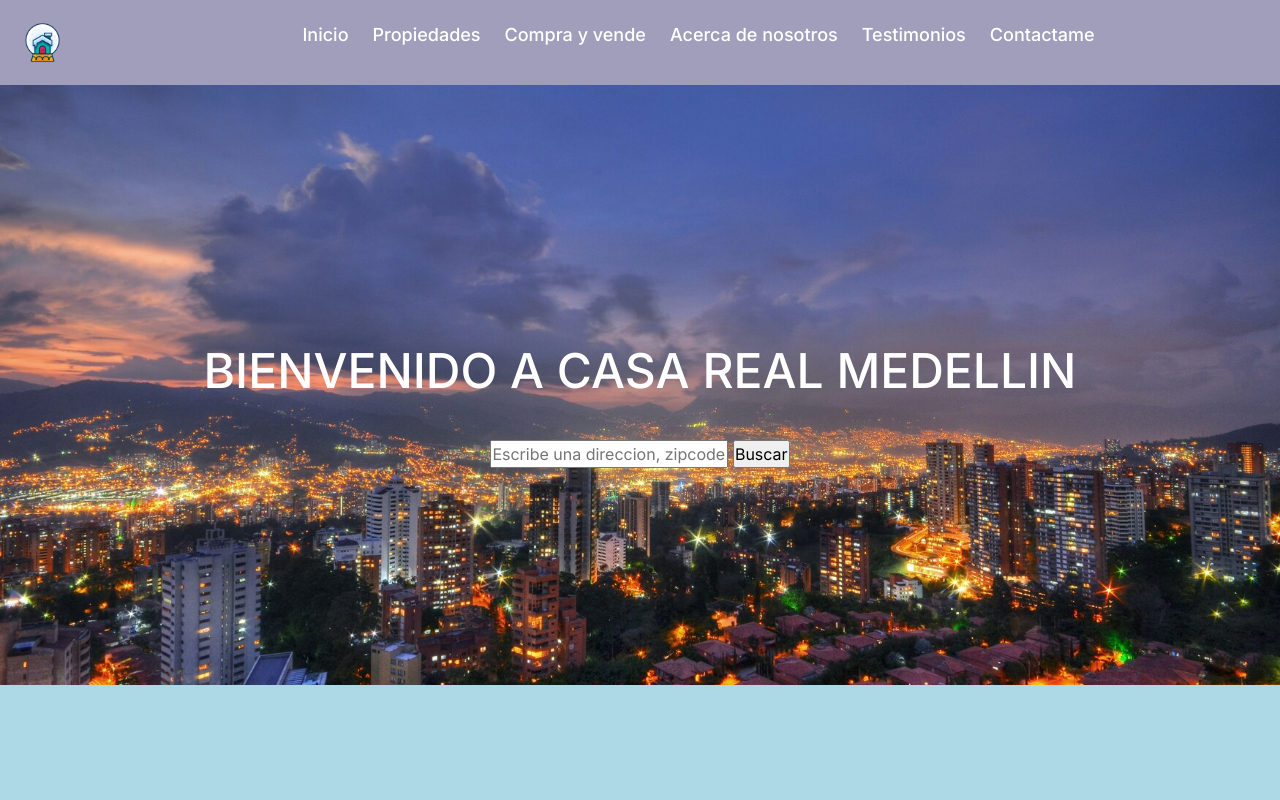
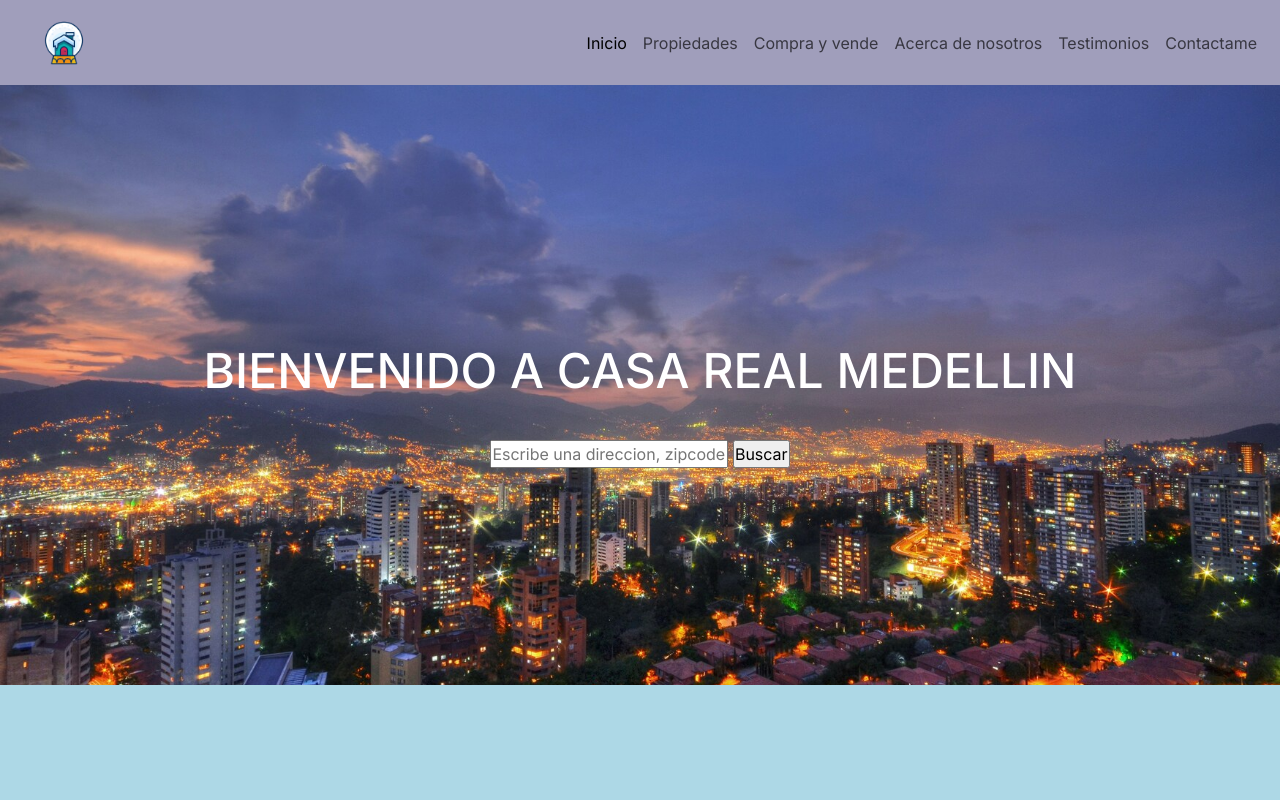
Before and after one commit to manshink/PF-Roldan, a plain HTML site: page index.html in a window 1280 px wide. Shown: the top 800 px of the page. Drawn offline with nearby package versions, Linux system fonts and the light colour scheme.

Commit message:
Agregar boostrap header y footer a Index.html

```diff
--- a/index.html
+++ b/index.html
@@ -13,18 +13,40 @@
 </head>
 <body>
     <header>
-        <img src="imagenes\casa-logo.png" alt="Casa Real Logo" class="logo">
-        <nav>
-            <ul>
-                <li class="list-item"><a href="index.html">Inicio</a></li>
-                <li class="list-item"><a href="./paginas/propiedades.html">Propiedades</a></li>
-                <li class="list-item"><a href="./paginas/compra-y-vende.html">Compra y vende</a></li>
-                <li class="list-item"><a href="./paginas/acerca-de-nosotros.html">Acerca de nosotros</a></li>
-                <li class="list-item"><a href="./paginas/testimonios.html">Testimonios</a></li>
-                <li class="list-item"><a href="./paginas/contactame.html">Contactame</a></li>
-            </ul>
-            </div>
-        </nav>
+        <nav class="col-12 navbar navbar-expand-lg ">
+            <div class="container-fluid">
+                <button class="navbar-toggler" type="button" data-bs-toggle="collapse" data-bs-target="#navbarNav" aria-controls="navbarNav" aria-expanded="false" aria-label="Toggle navigation">
+                  <span class="navbar-toggler-icon"></span>
+                </button>
+                <div class="collapse navbar-collapse" id="navbarNav">
+                    <div class="col container" >
+                        <a class="navbar-brand" href="#">
+                          <img src="../imagenes/casa-logo.png" alt="Casa Real Logo" width="50" height="50">
+                        </a>
+                    </div>
+                    <ul class="navbar-nav">
+                        <li class="nav-item">
+                        <a class="nav-link active" aria-current="page" href="index.html">Inicio</a>
+                        </li>
+                        <li class="nav-item">
+                        <a class="nav-link" href="../paginas/propiedades.html">Propiedades</a>
+                        </li>
+                        <li class="nav-item">
+                        <a class="nav-link" href="./paginas/compra-y-vende.html">Compra y vende</a>
+                        </li>
+                        <li class="nav-item">
+                            <a class="nav-link" href="./paginas/acerca-de-nosotros.html">Acerca de nosotros</a>
+                        </li>
+                        <li class="nav-item">
+                            <a class="nav-link" href="./paginas/testimonios.html">Testimonios</a>
+                        </li>
+                        <li class="nav-item">
+                            <a class="nav-link" href="./paginas/contactame.html">Contactame</a>
+                        </li>
+                    </ul>
+                </div>
+              </div>
+          </nav>
     </header>
     <main>
         <section id="hero">
@@ -89,23 +111,40 @@
         </section>
     </main>
     <footer id="footer">
-        <div class="footer-contenedor">
-            <div class="footer-col">
-                <div class="colu-one">
-                    <img src="imagenes\casa-logo.png" alt="Casa Real Logo">
-                </div>
-                <div class="colu-two">
-                    <ul>
-                        <li class="list-item"><a href="index.html">Inicio</a></li>
-                        <li class="list-item"><a href="./paginas/propiedades.html">Propiedades</a></li>
-                        <li class="list-item"><a href="./paginas/compra-y-vende.html">Compra y vende</a></li>
-                        <li class="list-item"><a href="./paginas/acerca-de-nosotros.html">Acerca de nosotros</a></li>
-                        <li class="list-item"><a href="./paginas/testimonios.html">Testimonios</a></li>
-                        <li class="list-item"><a href="./paginas/contactame.html">Contactame</a></li>
-                    </ul>
-                </div>
+        <nav class="uni col-12 navbar navbar-expand-lg bg-body-tertiary">
+            <div class="container-fluid">
+              <a class="navbar-brand" href="#">CASA REAL</a>
+              <button class="navbar-toggler" type="button" data-bs-toggle="collapse" data-bs-target="#navbarSupportedContent" aria-controls="navbarSupportedContent" aria-expanded="false" aria-label="Toggle navigation">
+                <span class="navbar-toggler-icon"></span>
+              </button>
+              <div class="collapse navbar-collapse" id="navbarSupportedContent">
+                <ul class="navbar-nav me-auto mb-2 mb-lg-0">
+                  <li class="nav-item">
+                    <a class="nav-link active" aria-current="page" href="index.html">Inicio</a>
+                  </li>
+                  <li class="nav-item">
+                    <a class="nav-link" href="./paginas/propiedades.html">Propiedades</a>
+                  </li>
+                  <li class="nav-item">
+                    <a class="nav-link" href="./paginas/compra-y-vende.html">Compra y vende</a>
+                  </li>
+                  <li class="nav-item">
+                    <a class="nav-link" href="./paginas/acerca-de-nosotros.html">Acerca de nosotros</a>
+                  </li>
+                  <li class="nav-item">
+                    <a class="nav-link" href="./paginas/testimonios.html">Testimonios</a>
+                  </li>
+                  <li class="nav-item">
+                    <a class="nav-link" href="./paginas/contactame.html">Contactame</a>
+                  </li>
+                </ul>
+                <form class="d-flex" role="search">
+                  <input class="form-control me-2" type="search" placeholder="Search" aria-label="Search">
+                  <button class="btn btn-outline-success" type="submit">Search</button>
+                </form>
+              </div>
             </div>
-        </div>
+          </nav>
     </footer>
     <script src="https://cdn.jsdelivr.net/npm/bootstrap@5.3.3/dist/js/bootstrap.bundle.min.js" integrity="sha384-YvpcrYf0tY3lHB60NNkmXc5s9fDVZLESaAA55NDzOxhy9GkcIdslK1eN7N6jIeHz" crossorigin="anonymous"></script>
 </body>
```
